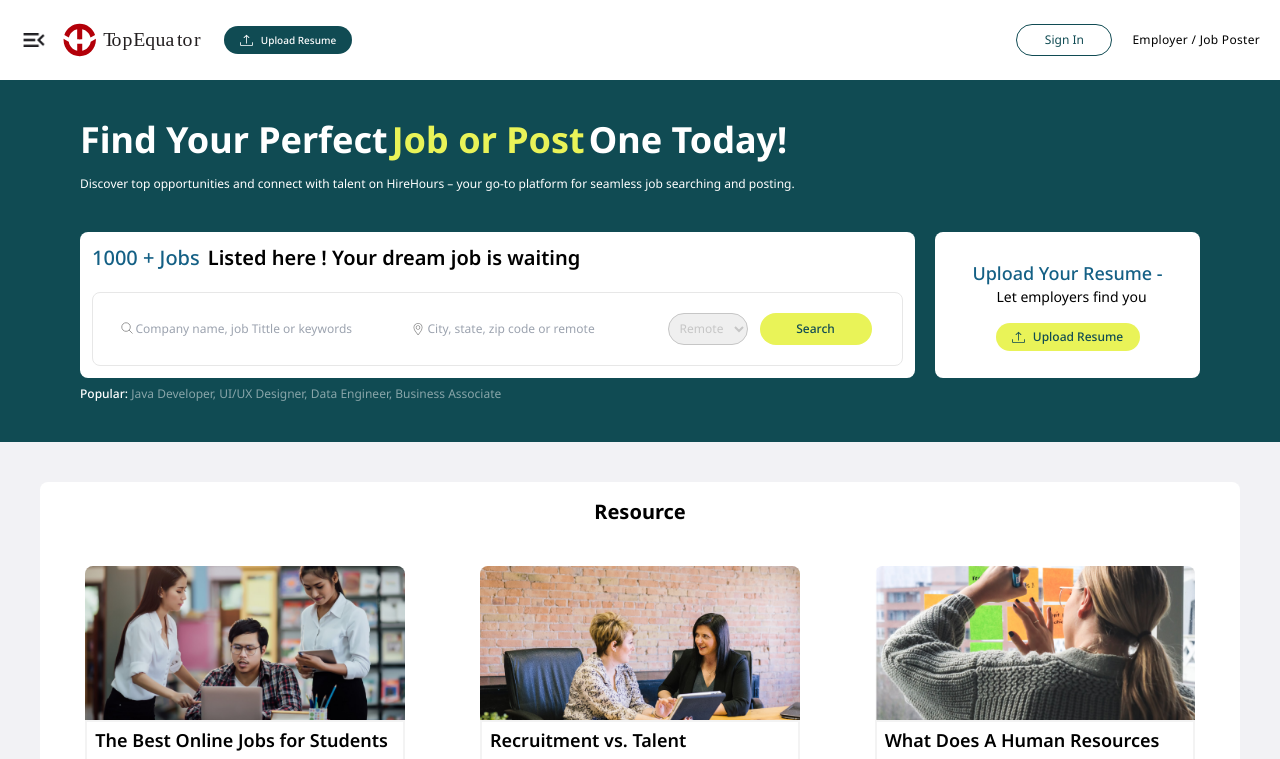
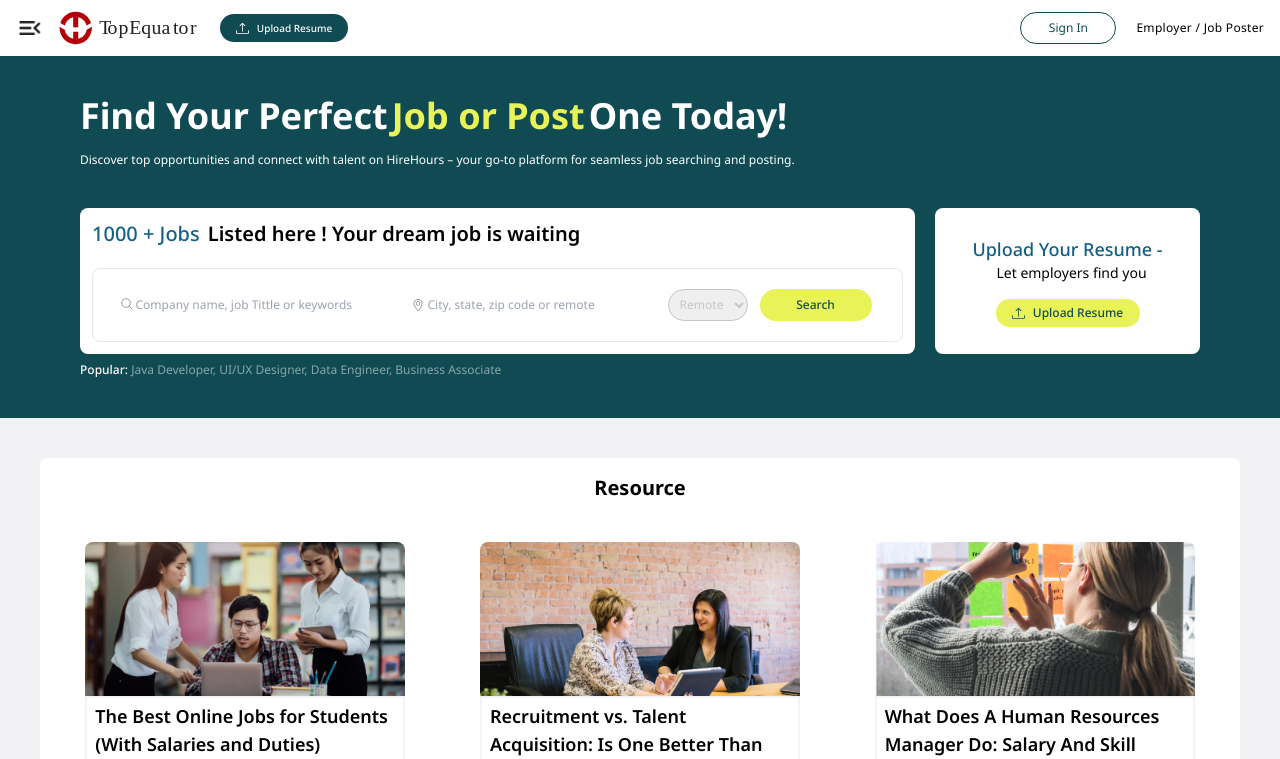
Before and after one commit to Sandeep1908/hirehour, a React (Vite) app: page / in a window 1280 px wide. Shown: the top 759 px of the page. Built offline with nearby package versions, Linux system fonts and the light colour scheme.

Commit message:
fix(header): fix size of header

```diff
--- a/src/components/Header.tsx
+++ b/src/components/Header.tsx
@@ -74,8 +74,8 @@ const Header: React.FC = () => {
     },
   ];
   return (
-    <div className="w-full h-20 bg-white relative   ">
-      <div className="w-full  flex justify-between items-center p-5">
+    <div className="w-full h-14 bg-white relative   ">
+      <div className="w-full  flex justify-between items-center p-2 px-4">
         {/* Logo */}
         <div className="flex justify-center items-center space-x-5">
           <div className="flex justify-center items-center space-x-3 ">
```
